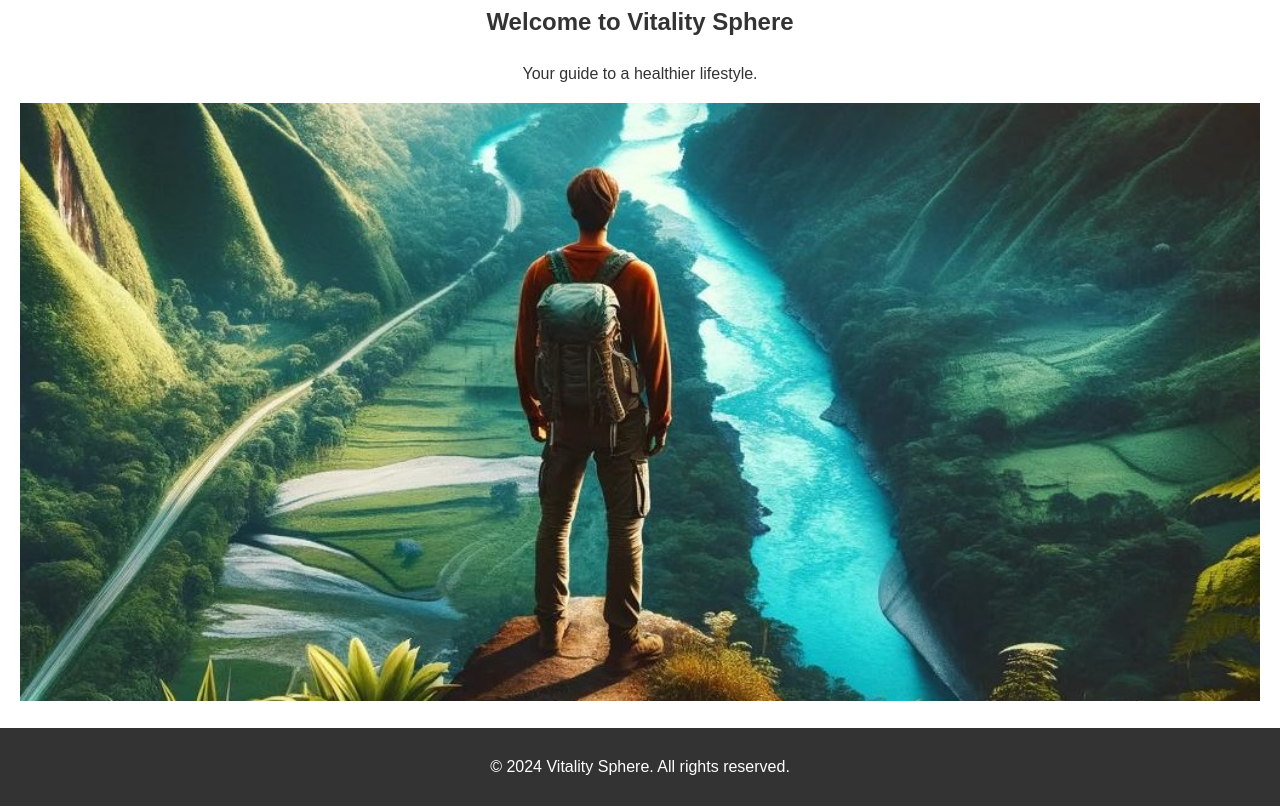
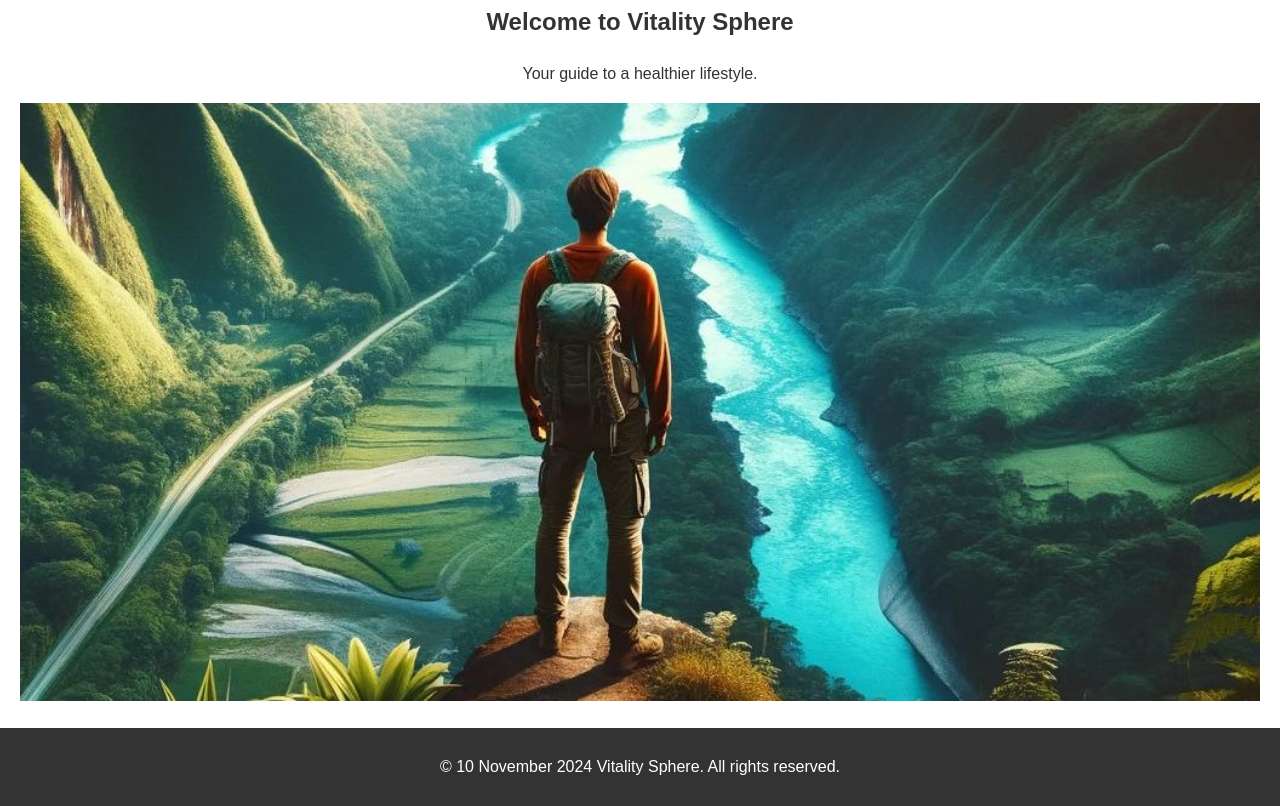
Before and after one commit to Leonthelion22/Leonthelion22-VitalitySphereProd-purpleteam, a plain HTML site: page index.htm in a window 1280 px wide. Shown: the part 322-1128 px from the top of the page. Drawn offline with Linux system fonts and the light colour scheme; no server answers.

Commit message:
test commit

```diff
--- a/index.htm
+++ b/index.htm
@@ -26,7 +26,7 @@
     </section>
 
     <footer>
-        <p>&copy; 2024 Vitality Sphere. All rights reserved.</p>
+        <p>&copy; 10 November 2024 Vitality Sphere. All rights reserved.</p>
     </footer>
 
     <!-- JavaScript for logging page visits to API Gateway -->
```
